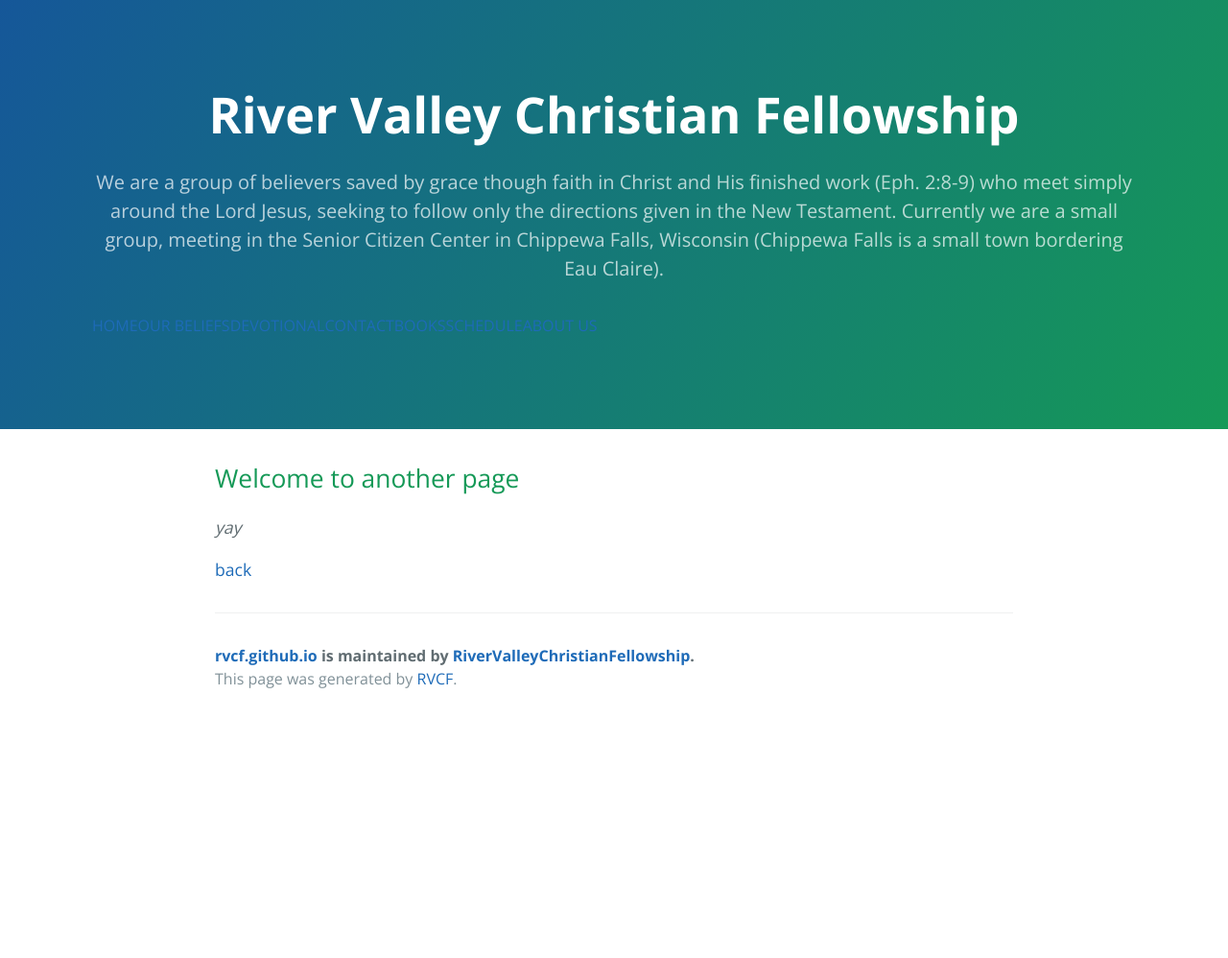
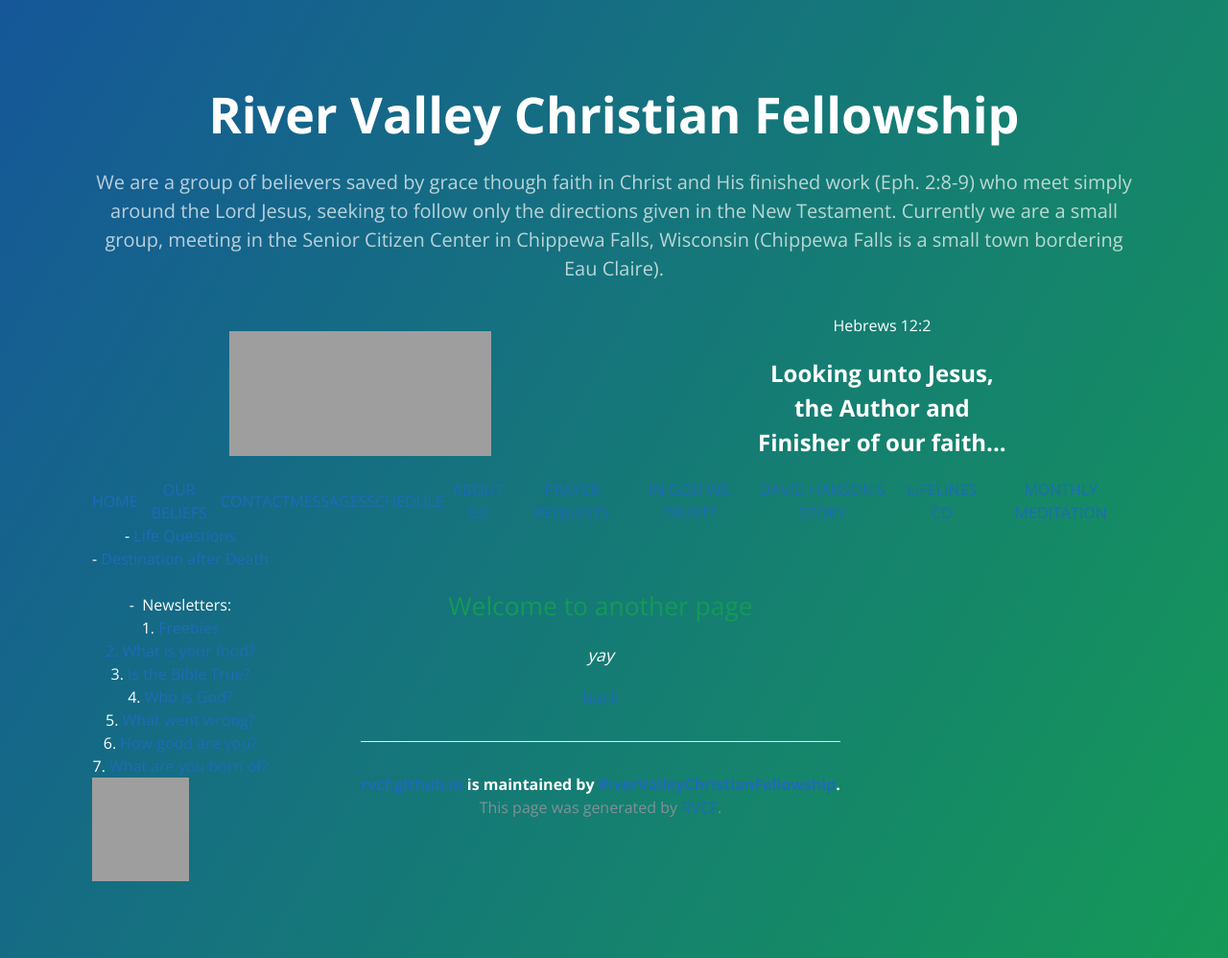
Before and after one commit to RiverValleyChristianFellowship/rvcf.github.io, a Jekyll site: the page built from another-page.md, in a window 1280 px wide. Shown: the whole page at 96% size. Built offline with Jekyll 4.4.1, drawn with Linux system fonts in a browser that asks for light colours; our own code applies the rules of GitHub Pages for plain Markdown files; before the commit the page ends 900 px from its top, so only the background shows below that; grey boxes are pictures that could not be loaded.

Commit message:
test change
test change

```diff
--- a/_includes/head.html
+++ b/_includes/head.html
@@ -6,23 +6,64 @@
           {% else %} {{ site.title }}
           {% endif %}
         </title>
-        <html>
         <body>
-        <p>
-        <font color="red">
-            <div class="menu">
-                <table class="menu"><tr>
-                   <td class="menu"><a href="index" class="menu">HOME</a></td>
-                   <td class="menu"><a href="beliefs1" class="menu">OUR BELIEFS</a></td>
-                   <td class="menu"><a href="cg" class="menu">DEVOTIONAL</a></td>
-                   <td class="menu"><a href="contact" class="menu">CONTACT</a></td>
-                   <td class="menu"><a href="books" class="menu">BOOKS</a></td>
-                   <td class="menu"><a href="schedule" class="menu">SCHEDULE</a></td>
-                   <td class="menu"><a href="about" class="menu">ABOUT US</a></td>
-                </tr></table>
-            </div>
-        </font>
-        </p>
+
+
+                <div class="head">
+                <table width="100%">
+                  <tr>
+                       <td align="center"><img src="img/rvcf_head.gif" width="273" height="130" border="0">
+                       </td>
+                       <td>
+                       <div class="headRef">Hebrews 12:2
+                       <div class="headText"><h2>Looking unto Jesus,<br>the Author and<br />Finisher of our faith...</h2></div></div>
+                   </td></tr>
+                </table>
+                </div>
+
+                <!-- the main global menu -->
+
+                <div class="menu">
+                  <table class="menu"><tr>
+                     <td class="menu"><a href="index.php" class="menu">HOME</a></td>
+                     <td class="menu"><a href="beliefs1.php" class="menu">OUR BELIEFS</a></td>
+                <!--     <td class="menu"><a href="cg.php" class="menu">DEVOTIONAL</a></td>  -->
+                     <td class="menu"><a href="contact.php" class="menu">CONTACT</a></td>
+                <td class="menu"><a href="messages.php" class="menu">MESSAGES</a></td>
+                     <td class="menu"><a href="schedule.php" class="menu">SCHEDULE</a></td>
+                     <td class="menu"><a href="about.php" class="menu">ABOUT US</a></td>
+                 <td class="menu"><a href="prayerRequests.php" class="menu">PRAYER REQUESTS</a></td>
+                 <td class="menu"><a href="freedom.php" class="menu">IN GOD WE TRUST?</a></td>
+                <td class="menu"><a href="updatesondavid.php" class="menu">DAVID HANSON'S STORY</a></td>
+                <td class="menu"><a href="lifelines.php" class="menu">LIFELINES CD</a></td>
+                <td class="menu"><a href="njh.php" class="menu">MONTHLY MEDITATION</a></td>
+                   </tr></table>
+                </div>
+
+                 <!-- table holding logos and links -->
+                <table cellspacing="0" cellpadding="0">
+                   <tr>
+                      <td>
+                           <div class="tractMenu">
+                           -&nbsp;<a href="DH01.php">Life Questions</a><br />
+                           -&nbsp;<a href="DH06_short.php">Destination after Death</a>
+                           <br /><br />
+                           -&nbsp; Newsletters:<br />
+                           <div class="tractCol">
+                            1.&nbsp;<a href="CM00_freebies.php">Freebies<a/><br />
+                                2.&nbsp;<a href="CM01_feeding.php">What is your food?</a><br />
+                                3.&nbsp;<a href="CM02_bible.php">Is the Bible True?</a><br />
+                                4.&nbsp;<a href="CM03_God.php">Who is God?</a><br />
+                                5.&nbsp;<a href="CM04_sin.php">What went wrong?</a><br />
+                                6.&nbsp;<a href="CM05_law.php">How good are you?</a><br />
+                                7.&nbsp;<a href="CM06_birth.php">What are you born of?</a><br />
+                           </div></div>
+                           <div class="tractImg">
+                               <img src="img/wi_logo.gif" alt="Chippewa Falls, WI" width="101" height="108" align="left">
+                           </div>
+                      </td>
+
+                      <td>
 
         </body>
         </html>
```
